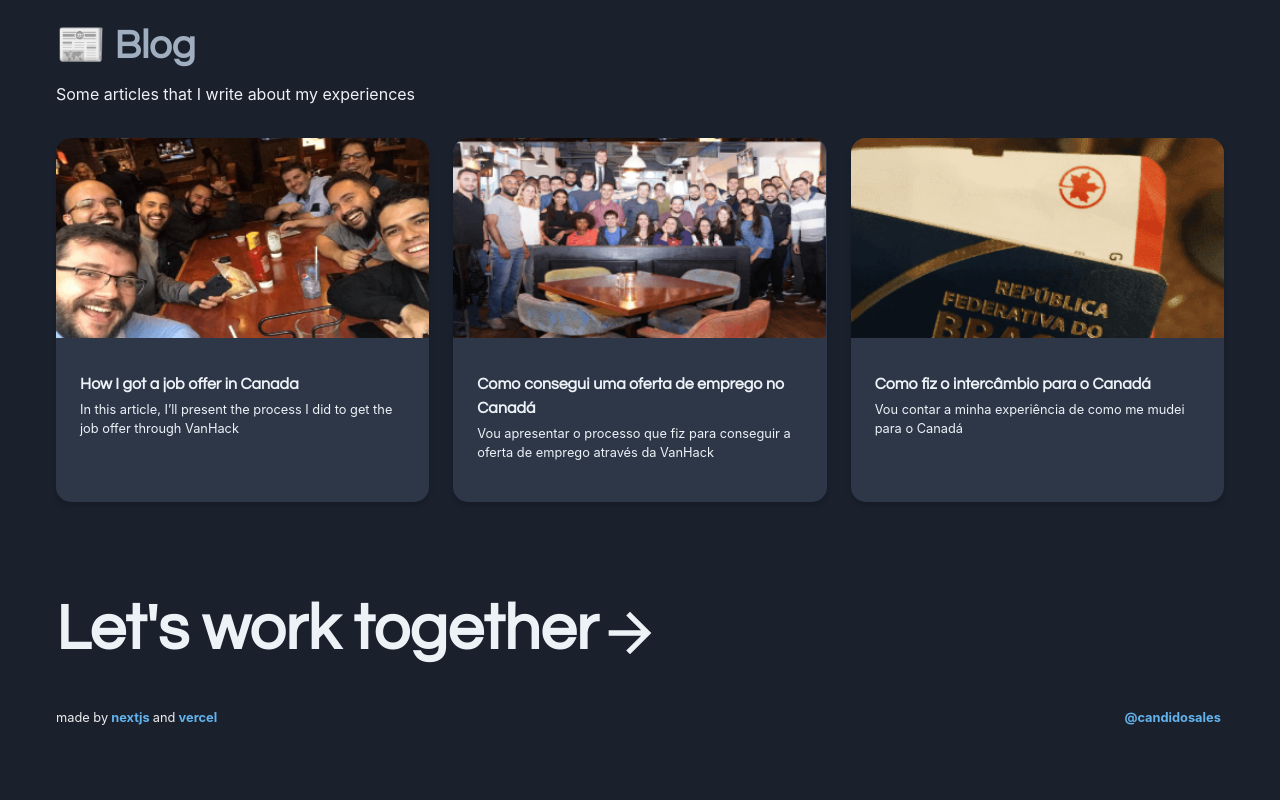
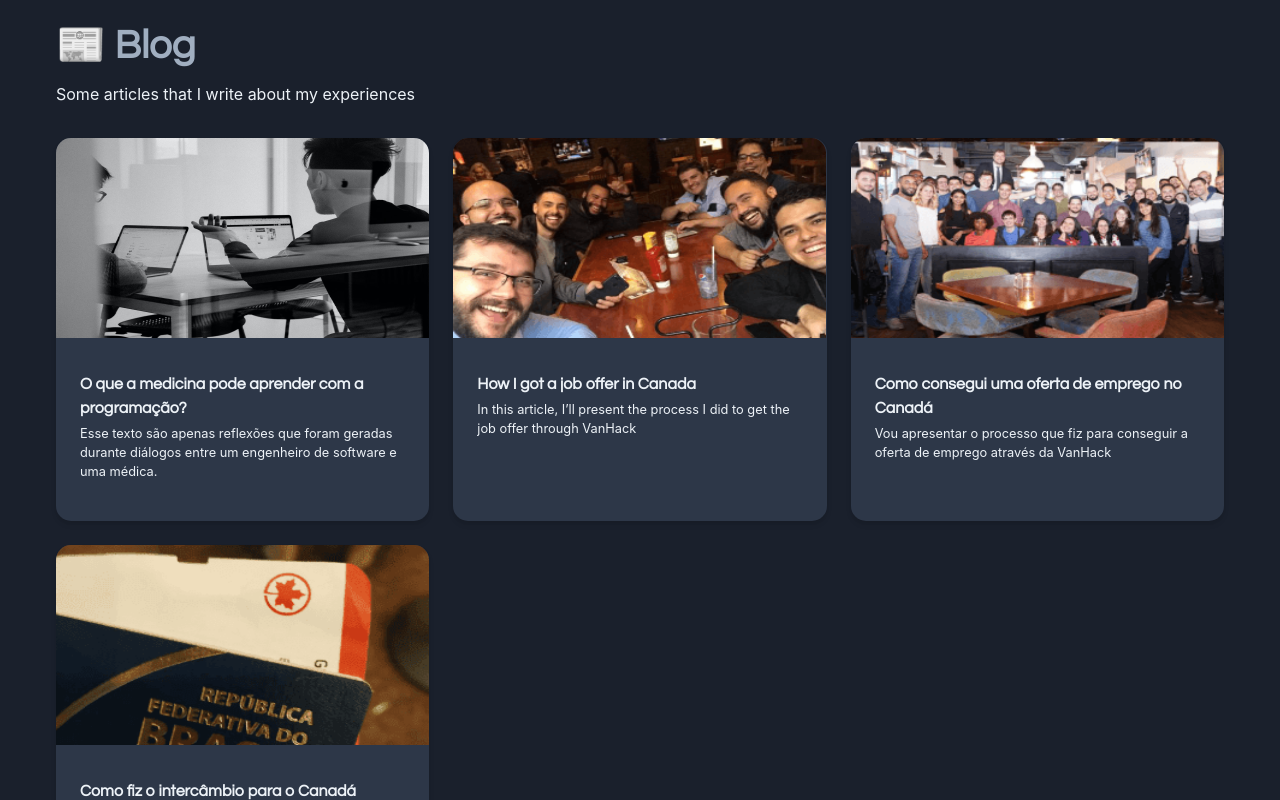
Before and after one commit to candidosales/personal-blog, a Next.js app: page / in a window 1280 px wide. Shown: the part 3160-3960 px from the top of the page. Before the commit the page ends 3934 px from the top, so only its background shows below. Built offline with nearby package versions, Linux system fonts and the light colour scheme.

Commit message:
add posts and upgrade libs

```diff
--- a/data/portfolios.ts
+++ b/data/portfolios.ts
@@ -309,6 +309,14 @@ export const volunteer = [
 
 export const posts = [
   {
+    imageUrl: "/post-medicina.jpeg",
+    imageAlt: "O que a medicina pode aprender com a programação?",
+    title: "O que a medicina pode aprender com a programação?",
+    description:
+      "Esse texto são apenas reflexões que foram geradas durante diálogos entre um engenheiro de software e uma médica.",
+    url: "https://medium.com/@candidosales/o-que-a-medicina-pode-aprender-com-a-programa%C3%A7%C3%A3o-4ca71bd94fc4",
+  },
+  {
     imageUrl: "/post-1.png",
     imageAlt: "How I got a job offer in Canada",
     title: "How I got a job offer in Canada",
```
Also changed, not shown: package.json (+13 -13 lines), public/post-medicina.jpeg (added), 1 other file (tests, documents, lock files or other folders).
